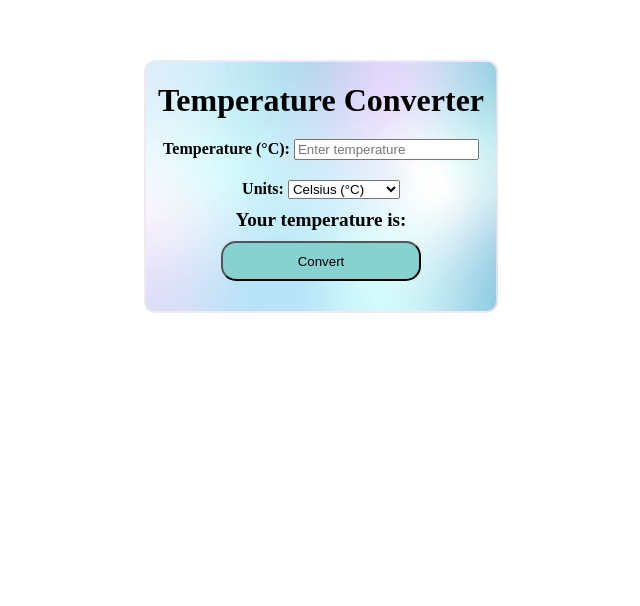
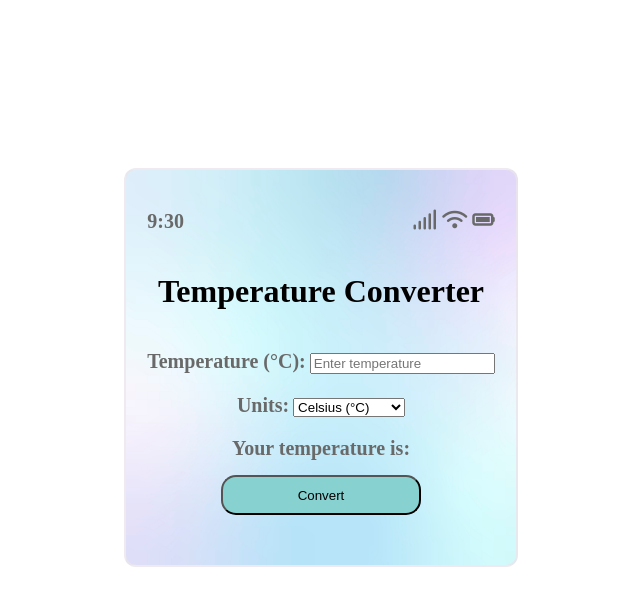
Before and after one commit to Natasha2702/oibsip_level1-task3, a plain HTML site: page index.html in a window 1280 px wide. Shown: the part 140-746 px from the top of the page, without its empty margins (327-967 px from the left). Drawn offline with Linux system fonts and the light colour scheme.

Commit message:
added icons in html and repositioned them in css

```diff
--- a/index.html
+++ b/index.html
@@ -4,6 +4,7 @@
     <meta charset="UTF-8">
     <meta name="viewport" content="width=device-width, initial-scale=1.0">
     <link rel="stylesheet" href="style.css">
+    <link rel="stylesheet" href="https://cdnjs.cloudflare.com/ajax/libs/font-awesome/6.5.1/css/all.min.css" integrity="sha512-DTOQO9RWCH3ppGqcWaEA1BIZOC6xxalwEsw9c2QQeAIftl+Vegovlnee1c9QX4TctnWMn13TZye+giMm8e2LwA==" crossorigin="anonymous" referrerpolicy="no-referrer" />
 
     <title>Temperature Converter</title>
 </head>
@@ -12,7 +13,15 @@
 
 <form class="converter-form">
 
+<div class="mobile">
+    <p>9:30</p>
+    <div>
+        <i class="fa-solid fa-signal"></i>
+        <i class="fa-solid fa-wifi"></i>
+        <i class="fa-solid fa-battery-full"></i>
 
+    </div>
+</div>
 
     <h1>Temperature Converter</h1>
     <label for="temp">Temperature (&deg;C):</label>
@@ -26,7 +35,7 @@
     </select>
 
 <div class="result">
-<label for="result">Your temperature is:</label>
+<label for="result" class="result-lable">Your temperature is:</label>
 <div>
     <output id="convertedTemp"></output>
 </div>
--- a/style.css
+++ b/style.css
@@ -4,13 +4,22 @@ display: flex;
 justify-content: center;
 }
 
+.mobile{display: flex;
+justify-content: space-between;
+font-size: 20px;
+font-weight: 800;}
+
+i{margin-top: 20px;}
+
 .container{min-width: 350px;
-margin: 15%;
+margin: 300px;
 text-align: center;
 border: 2px solid rgba(235, 230, 236, 0.815);
 border-radius: 12px;
 display: flex;
 justify-content: center;
+padding: 20px;
+color: #696969;
 background-image: url(/images/light.jpg);
 background-repeat: no-repeat;
 background-size:cover;
@@ -18,19 +27,29 @@ background-size:cover;
 
 
 .converter-form h1{margin-top: 20px;
-    margin-bottom: 20px;
-font-weight: 500px;}
+    margin-bottom: 40px;
+font-weight: 500px;
+color: #000;}
 
-.converter-form .units{margin-top: 20px;}
+.converter-form .units{margin-top: 20px;
+}
 
 
-
-.converter-form label{font-weight: 600;}
+.converter-form label{font-weight: 600;
+font-size: 20px;}
 
 
-.result{margin:10px auto;
-font-weight: bold;
-font-size: larger;}
+.result{font-weight: bold;
+font-size: larger;
+margin-top: 20px;
+margin-bottom: 15px;
+}
+
+.result-lable{color:  #696969;
+margin-top: 20px;}
+
+output{font-size: 35px;
+color: #000;}
 
 .btn{
 width: 200px;
```
